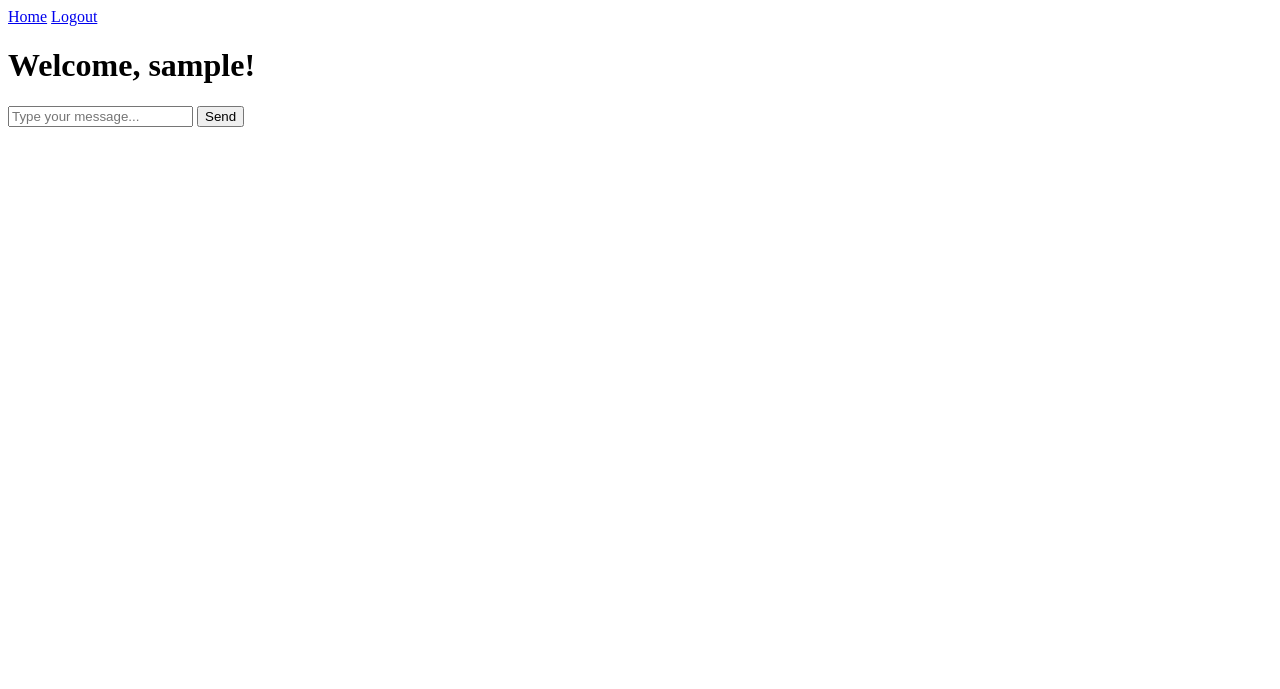
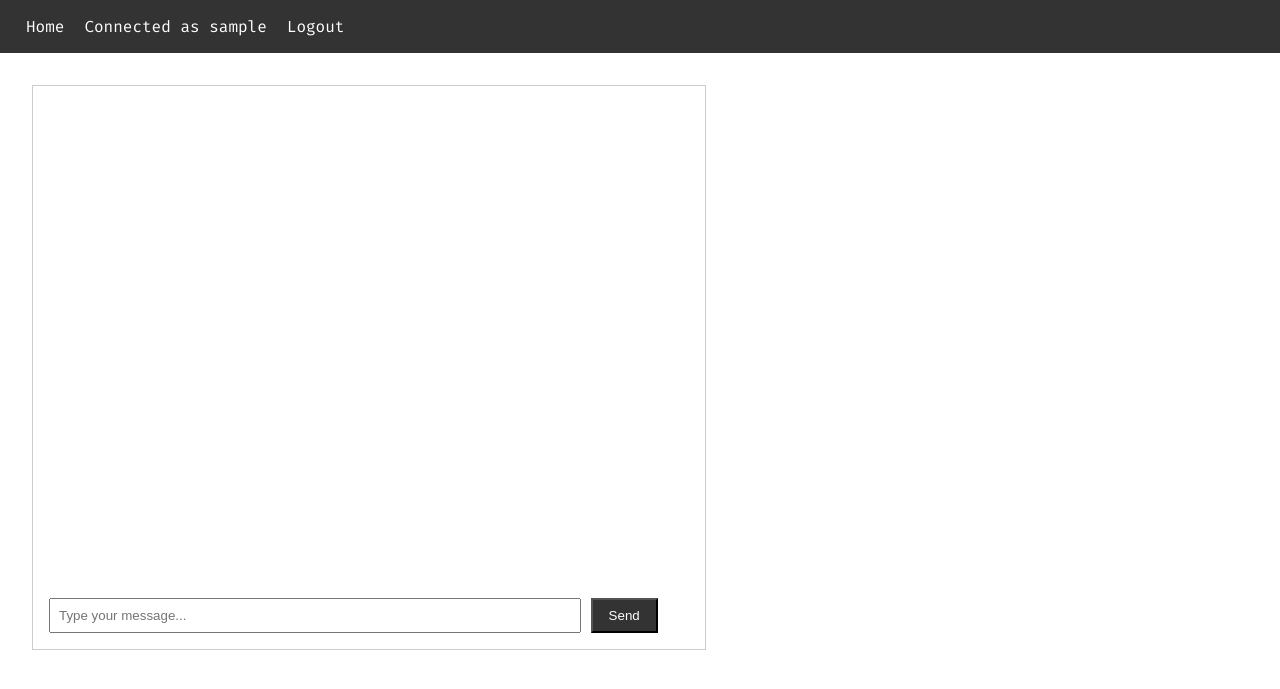
Before and after one commit to AlexandreChefProj/chatapp-python, a Flask app: page / in a window 1280 px wide. Shown: the top 689 px of the page. Run offline with Flask 3, Linux system fonts and the light colour scheme; the visitor is signed in with stand-in values (Sample User, id 1); data that the repository does not hold is empty; some libraries are stand-ins or nearby versions.

Commit message:
feat: new css and html

```diff
--- /dev/null
+++ b/app/static/styles.css
@@ -0,0 +1,65 @@
+body {
+    font-family: "Fira Code", monospace;
+    background: #fff;
+
+    margin: 0;
+    padding: 0;
+}
+.nightmode:checked ~body {
+    background: #222;
+}
+
+.navbar {
+    position: sticky; /* Makes it stick to the viewport when scrolling */
+    top: 0; /* The sticky threshold */
+    background: #333;
+    padding: 1rem;
+    display: flex; /* Use flexbox for horizontal alignment */
+    align-items: center; /* Center the items vertically */
+    justify-content: flex-start; /* Align items to the left */
+    z-index: 1000; /* Ensure it stays above other elements */
+}
+
+.navbouton {
+    color: #fff;
+    margin: 0 10px;
+    text-decoration: none; /* Remove underline from links */
+    font-size: 1rem;
+}
+
+.navbouton:hover {
+    text-decoration: underline; /* Add underline on hover */
+}
+
+
+
+main {
+    padding: 2rem;
+}
+#chat {
+    background: #fff;
+    max-width: 40rem;
+    /*margin: 0 auto;*/
+    margin-right: auto;
+    border: 1px solid #ccc;
+    padding: 1rem;
+}
+
+
+#chat-messages {
+    color: #222;
+    height: 30rem;
+    overflow-y: scroll;
+    margin-bottom: 1rem;
+}
+
+
+#message-input {
+    width: 80%;
+    padding: 0.5rem;
+}
+button {
+    padding: 0.5rem 1rem;
+    background: #333;
+    color: #fff;
+}
--- a/app/templates/index.html
+++ b/app/templates/index.html
@@ -1,7 +1,6 @@
 {% extends "layout.html" %}
 
 {% block content %}
-<h1>Welcome, {{ username }}!</h1>
 <div id="chat">
     <div id="chat-messages">
         {% for message in chat_history %}
--- a/app/templates/layout.html
+++ b/app/templates/layout.html
@@ -5,18 +5,23 @@
     <meta name="viewport" content="width=device-width, initial-scale=1.0">
     <title>{{ title }}</title>
     <link rel="stylesheet" href="{{ url_for('static', filename='styles.css') }}">
+    <link rel="preconnect" href="https://fonts.googleapis.com">
+    <link rel="preconnect" href="https://fonts.gstatic.com" crossorigin>
+    <link href="https://fonts.googleapis.com/css2?family=Fira+Code:wght@300..700&display=swap" rel="stylesheet">
     <script src="https://cdn.socket.io/4.6.0/socket.io.min.js"></script> <!-- Socket.IO client -->
 </head>
 <body>
-    <nav>
-        <a href="{{ url_for('home') }}">Home</a>
+    <div class="navbar">
+
+        <a href="{{ url_for('home') }}" class="navbouton">Home</a>
         {% if current_user.is_authenticated %}
-            <a href="{{ url_for('logout') }}">Logout</a>
+            <a class="navbouton">Connected as {{ username }}</a>
+            <a href="{{ url_for('logout') }}" class="navbouton">Logout</a>
         {% else %}
-            <a href="{{ url_for('login') }}">Login</a>
-            <a href="{{ url_for('register') }}">Register</a>
+            <a href="{{ url_for('login') }}" class="navbouton">Login</a>
+            <a href="{{ url_for('register') }}" class="navbouton">Register</a>
         {% endif %}
-    </nav>
+    </div>
     <main>
         {% block content %}{% endblock %}
     </main>
```
Also changed, not shown: app/static/style.css (deleted, +0 -36 lines).
